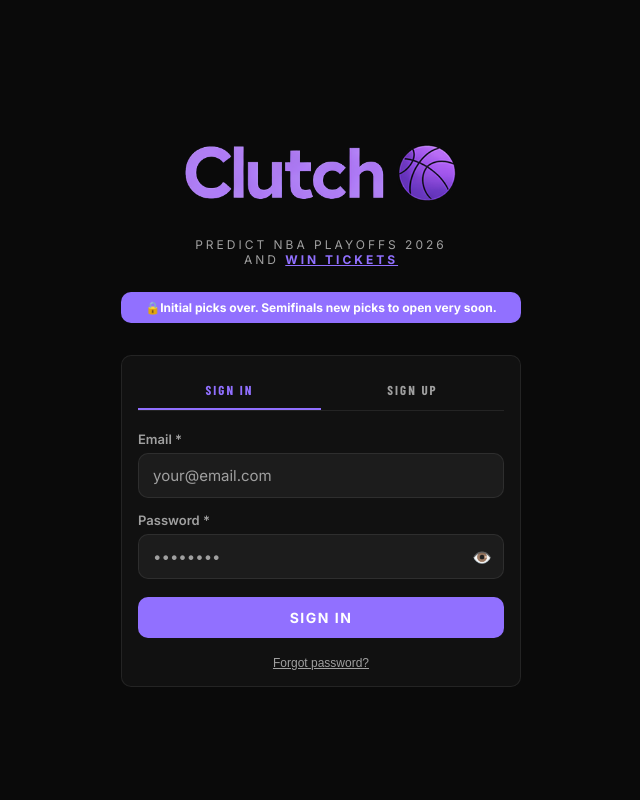
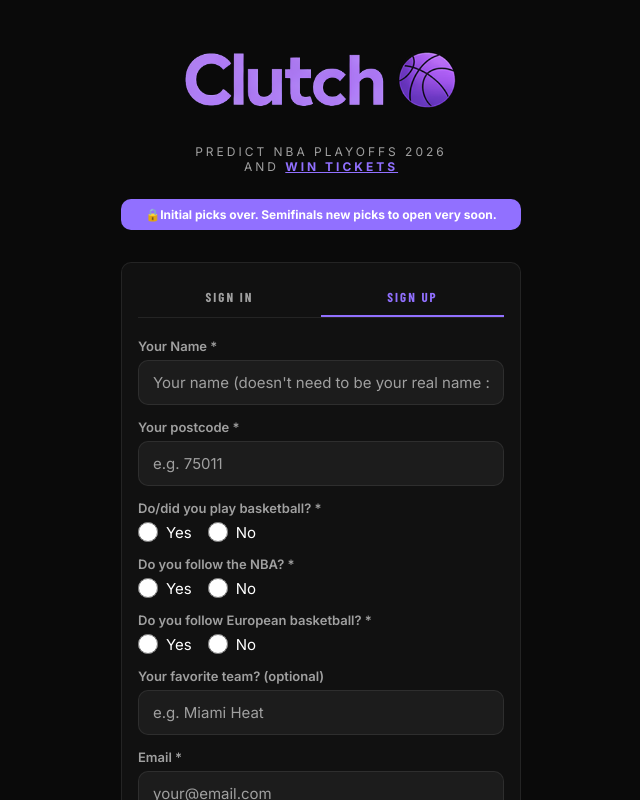
Before and after one commit to yanndesjardins-hub/clutch, a React (Vite) app: page / in a window 1280 px wide. Shown: the top 800 px of the page, without its empty margins (319-959 px from the left). Built offline with nearby package versions, Linux system fonts and the light colour scheme; no server answers; a web font is replaced by a local one.

Commit message:
feat(login): default to signup tab on landing page
https://claude.ai/code/session_01Xv3qmd9hmnFSqreCgjuKor

```diff
--- a/src/pages/Login.jsx
+++ b/src/pages/Login.jsx
@@ -26,7 +26,7 @@ const RADIO = ({ name, value, checked, onChange, label }) => (
 );
 
 export default function Login() {
-  const [mode, setMode] = useState("login");
+  const [mode, setMode] = useState("signup");
 
   const [email, setEmail] = useState("");
   const [pwd, setPwd] = useState("");
```
